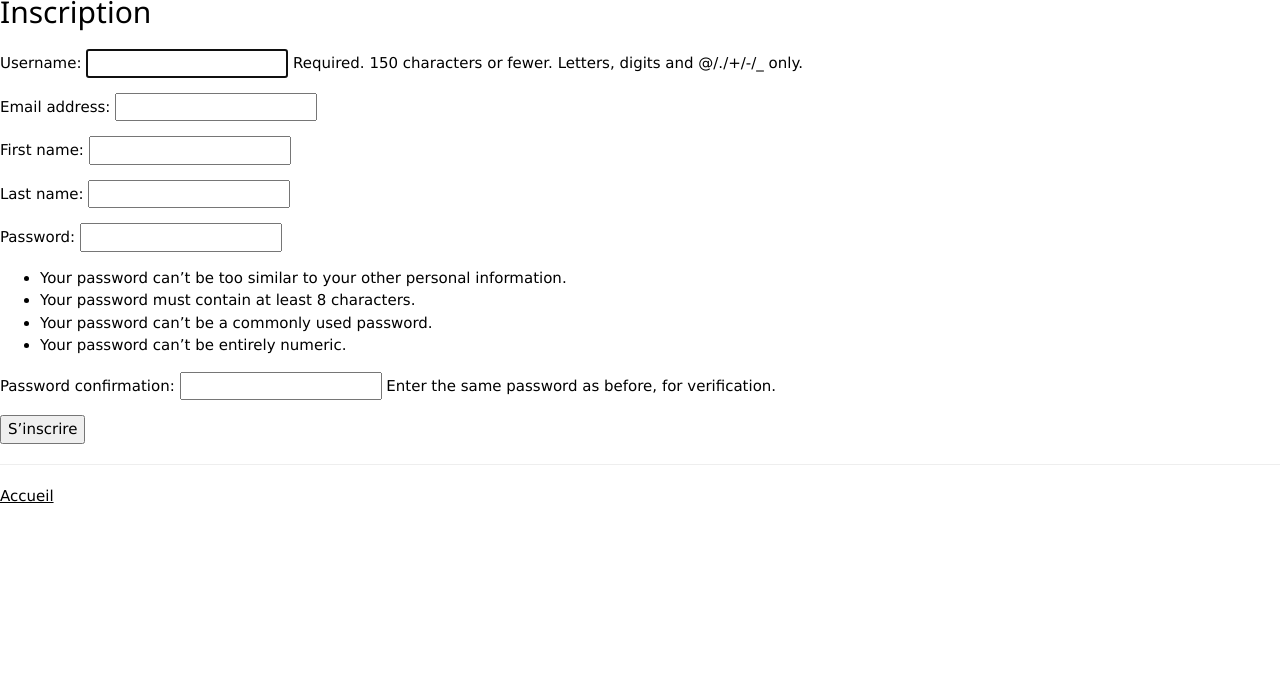
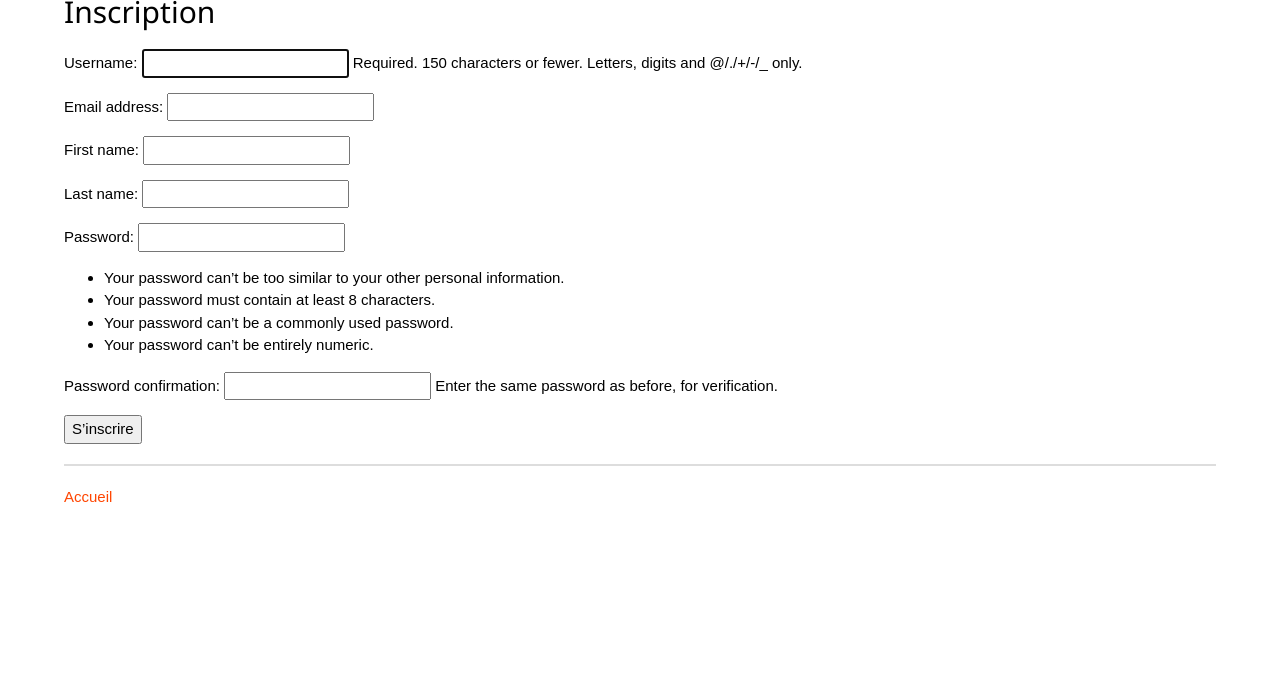
Before and after one commit to morganprieur/Literary_reviews, a Django app: page /signup/ in a window 1280 px wide. Shown: the part 121-800 px from the top of the page. Run offline with Django 5.2, Linux system fonts and the light colour scheme.

Commit message:
Create reviews app

```diff
--- a/litrevu/authentication/static/CSS/styles.css
+++ b/litrevu/authentication/static/CSS/styles.css
@@ -1,14 +1,17 @@
-/* body {
+body {
   font-family: sans-serif;
 }
 a {
   text-decoration: none;
-  color:#82b827;
-  /* color:orangered;  */ /*
+  /* color:#82b827;  */
+  color:orangered;
 }
-img {
+hr {
+  border-top: 2px solid #ddd;
+}
+/* img {
   margin: 5px 0;
-}
+}  */
 
 .bold {
   font-weight: bold;
@@ -16,19 +19,24 @@ img {
 .center {
     margin: 0 auto;
 }
-.no-block {
+/* .no-block {
     display: inline;
 }
 .objects_list {
   width: 80%;
   text-align: center;
-}
+}  */
 .text_center {
   text-align: center;
 }
 
+.container {
+  width: 90%;
+  margin: 0 auto;
+  margin-bottom: 20px;
+}
 
-@media only screen and (max-width: 500px) {
+/* @media only screen and (max-width: 500px) {
   .pdf_doc {
     margin: 5px auto;
     width: 300px;
@@ -38,21 +46,21 @@ img {
     height:200px;
     width: 350px;
   }
-}
+}  */
 
-@media only screen and (min-width: 501px) {
+/* @media only screen and (min-width: 501px) {
   #home {
     width: 45%;
     margin: 0 auto;
-  }
-  /* la carte DOIT avoir une hauteur sinon elle n'apparaît pas */ /*
-  #map {
+  }  */
+
+  /* la carte DOIT avoir une hauteur sinon elle n'apparaît pas */
+  /* #map {
     height:300px;
-  }
-  .pdf_doc {
+  }  */
+  /* .pdf_doc {
     margin: 10px auto;
     width: 400px;
     height: 400px;
   }
-}
- */
+}  */
--- a/litrevu/authentication/templates/base.html
+++ b/litrevu/authentication/templates/base.html
@@ -1,7 +1,7 @@
 <!-- templates/base.html -->
-{# <DOCTYPE html> #}
-    <!-- <html> -->
-    {% load static %}
+<DOCTYPE html>
+    <html>
+        {% load static %}
         <head>
             <title>Litrevu</title>
             <link rel="stylesheet" href="{% static 'CSS/w3.css' %}" >
@@ -19,17 +19,14 @@
 
                 {% block content %}{% endblock content %}
 
-            </div>
             <hr>
             <div id="footer">
                 <p>
                 {%  if user.is_authenticated %}
                     Vous êtes connecté en tant que {{ request.user }}. <br>
-                    <a class="w3-text-orange" href="{% url 'logout' %}">Se déconnecter</a> | {% endif %} <a href="{% url 'home' %}">Accueil</a>
+                    <a class="w3-text-deep-orange" href="{% url 'logout' %}">Se déconnecter</a> | {% endif %} <a href="{% url 'home' %}">Accueil</a>
                 </p>
             </div>
-        </body>
-        <!-- <script src="https://unpkg.com/leaflet@1.3.1/dist/leaflet.js" integrity="sha512-/Nsx9X4HebavoBvEBuyp3I7od5tA0UzAxs+j83KgC8PU0kgB4XiK4Lfe4y4cgBtaRJQEIFCW+oC506aPT2L1zw==" crossorigin=""></script>
-        <script src="{% static 'CSS/map_home.js' %}"></script>
-        <script src="{% static 'CSS/bootstrap-dist/js/bootstrap.bundle.min.js' %}"></script> -->
-    <!-- </html> -->
+        </div>
+    </body>
+</html>
```
Also changed, not shown: litrevu/authentication/templates/auth/flow.html (added, +68 -0 lines), 1 other file.
